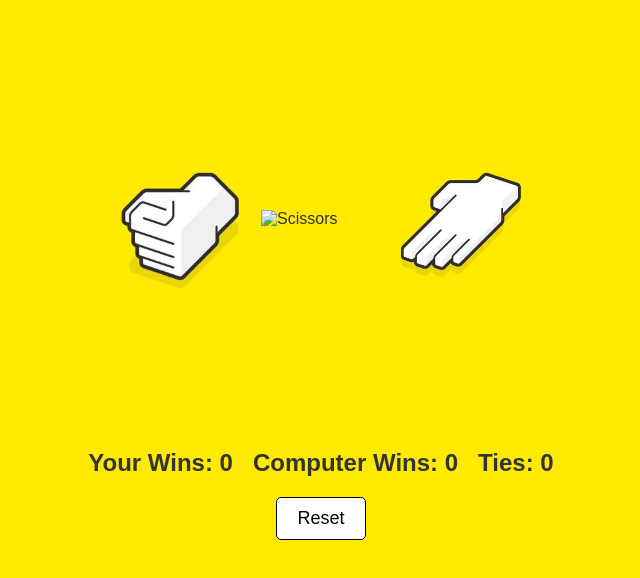
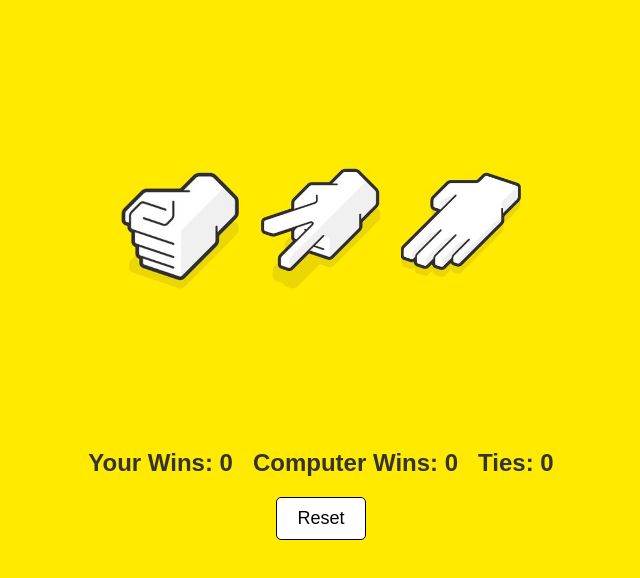
Before and after one commit to Zansah/Rock-Paper-Scissors, a plain HTML site: page index.html in a window 1280 px wide. Shown: the part 172-750 px from the top of the page, without its empty margins (319-959 px from the left). Drawn offline with Linux system fonts and the light colour scheme.

Commit message:
Update index.html

```diff
--- a/index.html
+++ b/index.html
@@ -75,7 +75,7 @@
 
     <div class="choices">
         <img src="rock.png" alt="Rock" class="choice" id="rock" onclick="playGame('rock')">
-        <img src="scissors.png" alt="Scissors" class="choice" id="scissors" onclick="playGame('scissors')">
+        <img src="scissor.png" alt="Scissors" class="choice" id="scissors" onclick="playGame('scissors')">
         <img src="paper.png" alt="Paper" class="choice" id="paper" onclick="playGame('paper')">
     </div>
 
```
